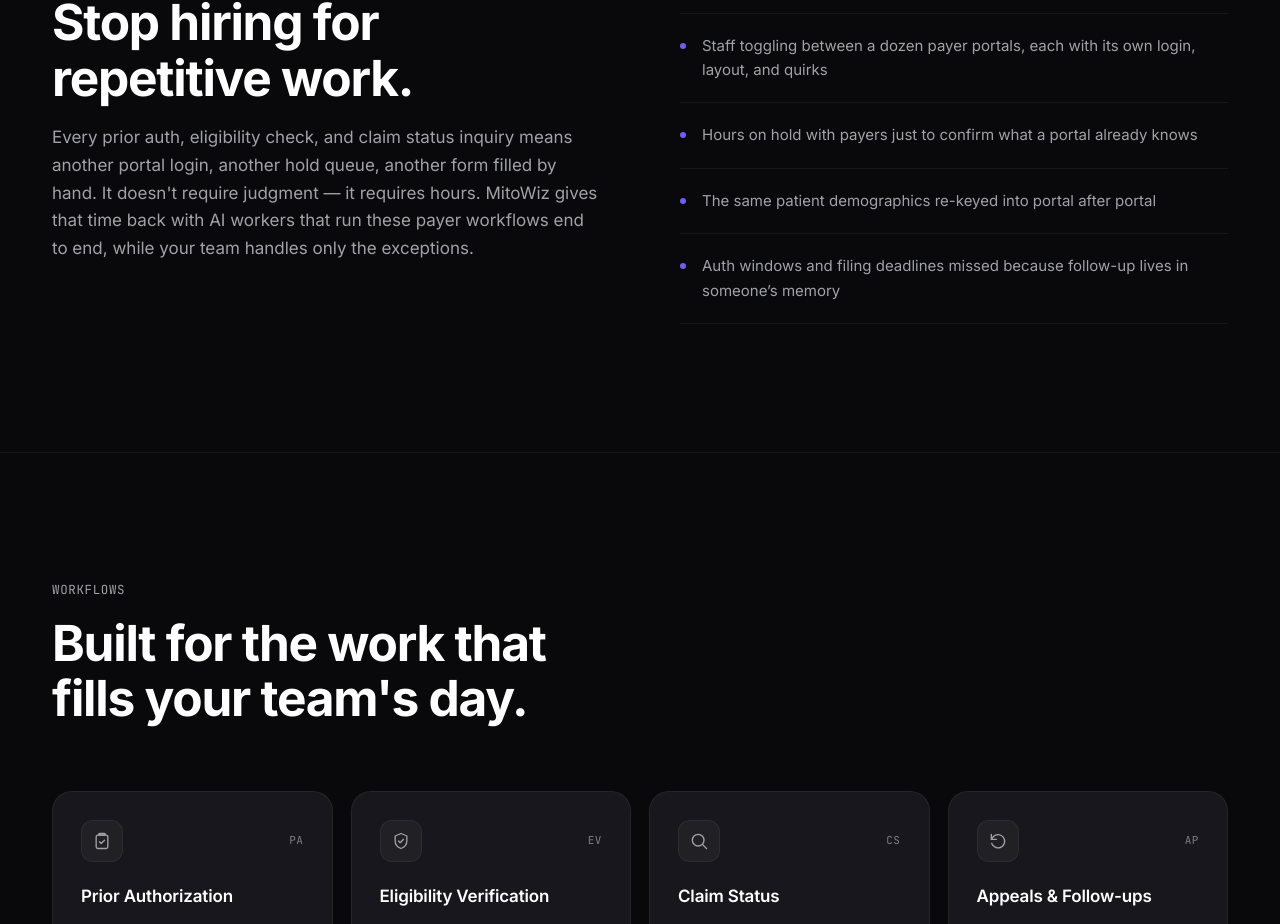
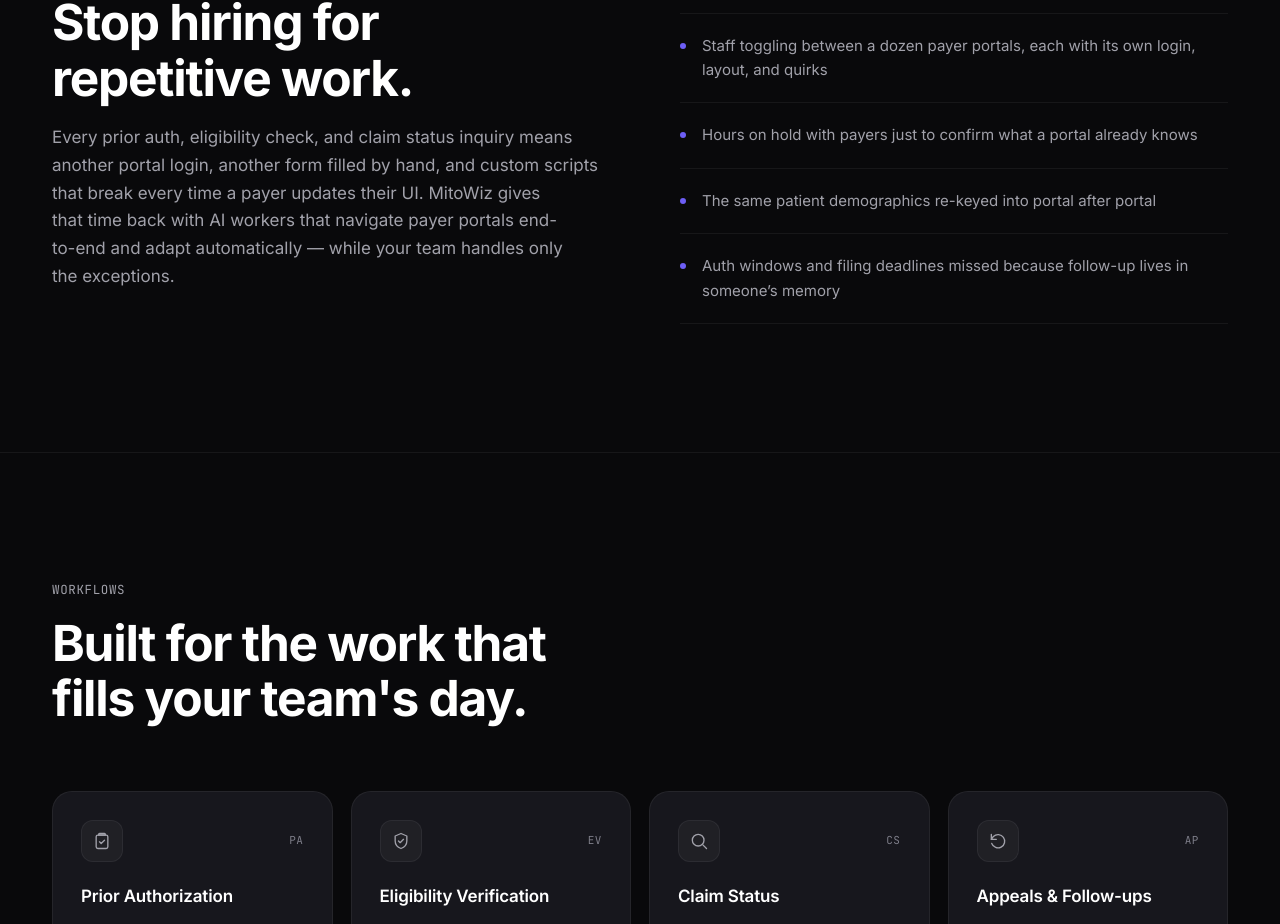
Before and after one commit to PranitZ/mitowiz-website, a Next.js app: page / in a window 1280 px wide. Shown: the part 1099-2023 px from the top of the page. Built offline with nearby package versions, Linux system fonts and the light colour scheme.

Commit message:
Enhance problem section with portal-rot resilience messaging

```diff
--- a/components/problem-section.tsx
+++ b/components/problem-section.tsx
@@ -15,7 +15,7 @@ export function ProblemSection() {
         <SectionHeader
           eyebrow="The problem"
           title="Stop hiring for repetitive work."
-          description="Every prior auth, eligibility check, and claim status inquiry means another portal login, another hold queue, another form filled by hand. It doesn't require judgment — it requires hours. MitoWiz gives that time back with AI workers that run these payer workflows end to end, while your team handles only the exceptions."
+          description="Every prior auth, eligibility check, and claim status inquiry means another portal login, another form filled by hand, and custom scripts that break every time a payer updates their UI. MitoWiz gives that time back with AI workers that navigate payer portals end-to-end and adapt automatically — while your team handles only the exceptions."
         />
         <Reveal delay={0.1} className="lg:pt-[52px]">
           <ul className="flex flex-col divide-y divide-line border-y border-line">
```
